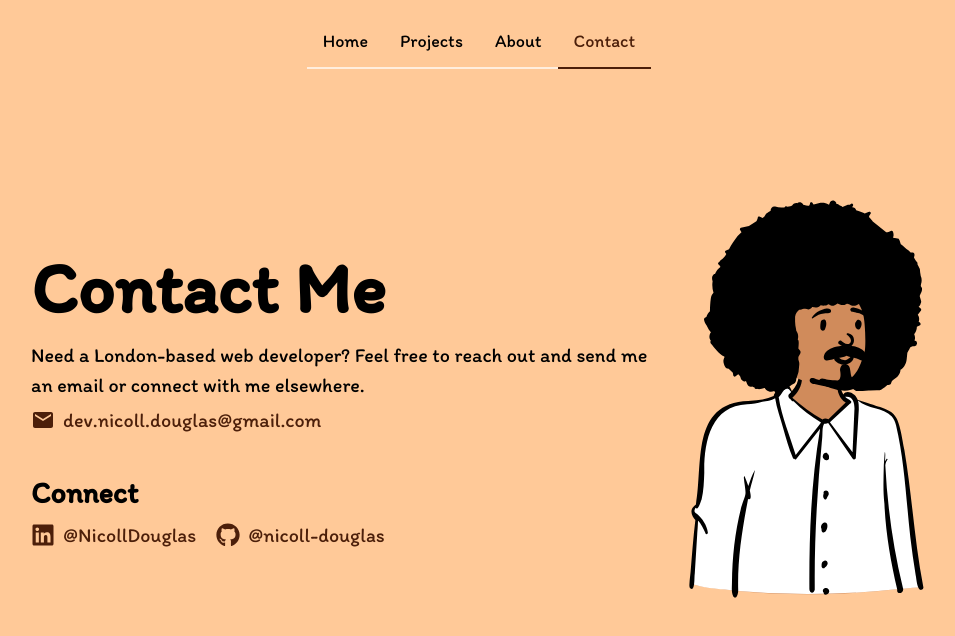
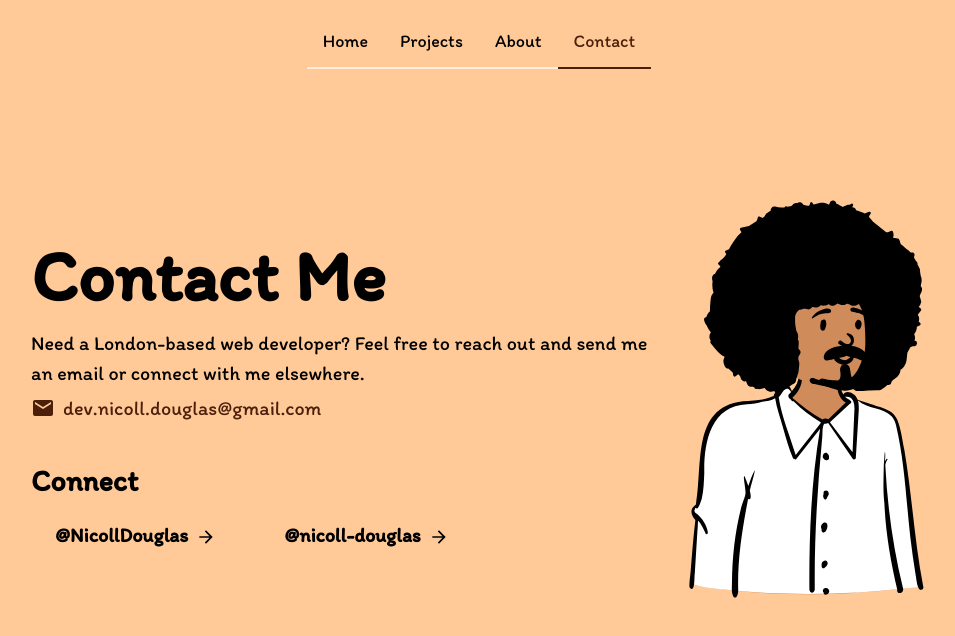
Before and after one commit to nicoll-douglas/portfolio-website, a Next.js app: page /contact in a window 1280 px wide. Shown: the top 636 px of the page, without its empty margins (161-1116 px from the left). Built offline with nearby package versions, Linux system fonts and the light colour scheme.

Commit message:
remove redundant code

```diff
--- a/src/components/common/ButtonLink.js
+++ b/src/components/common/ButtonLink.js
@@ -1,35 +1,17 @@
 "use client";
 
-import { Button, Link } from "@chakra-ui/react";
+import { Button } from "@chakra-ui/react";
 import NextLink from "next/link";
 import { ArrowForwardIcon } from "@chakra-ui/icons";
 
-export default function ButtonLink({ variant, icon, children, href, ...rest }) {
-  if (variant === "external") {
-    return (
-      <Button
-        variant={"link"}
-        as={Link}
-        target="_blank"
-        _active={{ color: "primary.6" }}
-        href={href}
-        leftIcon={icon}
-        fontSize={"xl"}
-        color={"primary.5"}
-        fontWeight={"normal"}
-      >
-        {children}
-      </Button>
-    );
-  }
-
+export default function ButtonLink({ icon, children, href, ...rest }) {
   return (
     <Button
       variant={"outline"}
       size={"lg"}
       as={NextLink}
       href={href}
-      rightIcon={<ArrowForwardIcon mt={"3px"} />}
+      rightIcon={<ArrowForwardIcon mt={"3px"} aria-hidden={"true"} />}
       fontSize={"xl"}
       {...rest}
     >
```
